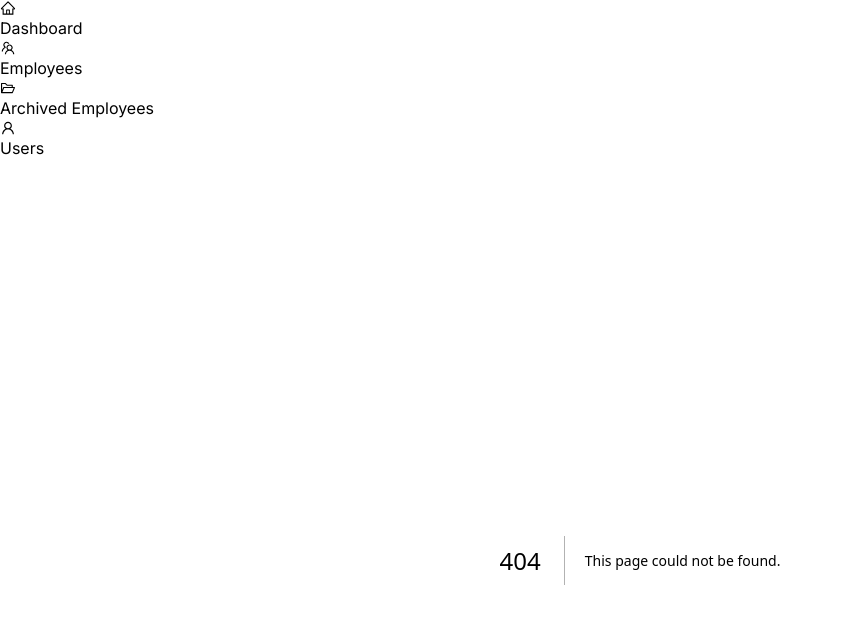
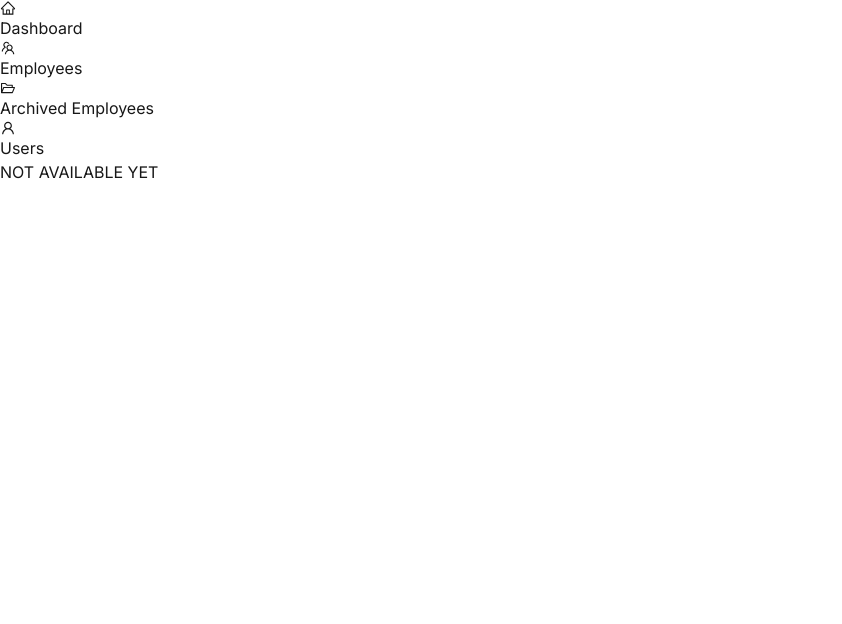
Before and after one commit to motaz99/motaz-commerce-frontend, a Next.js app: page /employees/users in a window 1280 px wide. Before the commit this address had no page. Shown: the top 624 px of the page, without its empty margins (0-842 px from the left). Built offline with nearby package versions, Linux system fonts and the light colour scheme.

Commit message:
feat: add users page

```diff
--- a/src/app/components/Sidebar.jsx
+++ b/src/app/components/Sidebar.jsx
@@ -9,7 +9,7 @@ export default function Sidebar() {
     { href: '/dashboard', label: 'Dashboard', icon: AiOutlineHome },
     { href: '/employees', label: 'Employees', icon: AiOutlineTeam },
     { href: '/archived-employees', label: 'Archived Employees', icon: AiOutlineFolderOpen },
-    { href: '/users', label: 'Users', icon: AiOutlineUser },
+    { href: '/employees/users', label: 'Users', icon: AiOutlineUser },
   ];
 
   return (
@@ -20,12 +20,14 @@ export default function Sidebar() {
     >
       <div className="h-full px-3 py-4 overflow-y-auto">
         <ul className="space-y-2 font-medium">
-          {links.map(({ href, label, icon: Icon }) => (
+          {links.map(({ href, label, icon: Icon }) => {
+            const isActive = pathname === href;
+            return (
               <li key={href}>
                 <Link
                   href={href}
                   className={`flex items-center p-3 rounded-lg transition-all ${
-                  pathname.startsWith(href)
+                    isActive
                       ? 'bg-blue-500 text-white'
                       : 'text-gray-900 dark:text-white hover:bg-gray-100 hover:text-blue-500 dark:hover:bg-gray-700'
                   }`}
@@ -34,7 +36,8 @@ export default function Sidebar() {
                   {label}
                 </Link>
               </li>
-          ))}
+            );
+          })}
         </ul>
       </div>
     </aside>
--- /dev/null
+++ b/src/app/employees/users/page.jsx
@@ -0,0 +1,11 @@
+'use client';
+
+export default function Users() {
+  return (
+    <div className="flex items-center justify-center min-h-screen">
+      <h1 className="text-4xl font-bold text-gray-300">
+        NOT AVAILABLE YET
+      </h1>
+    </div>
+  );
+}
```
Lines whose indentation alone changed are shown as unchanged.
